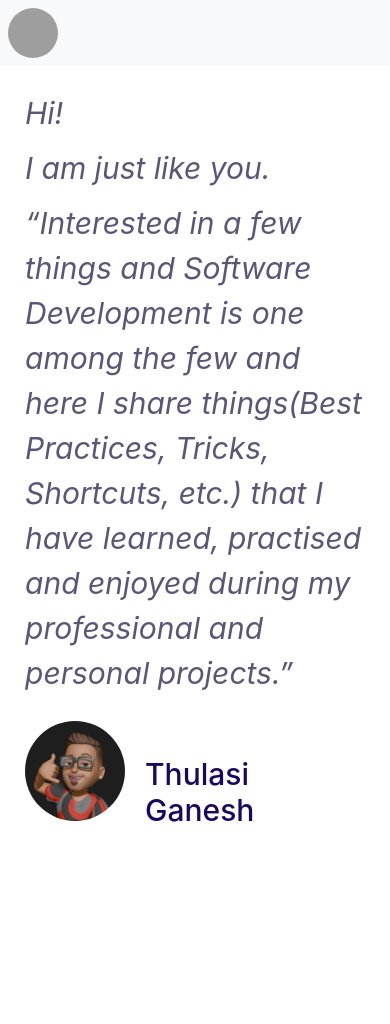
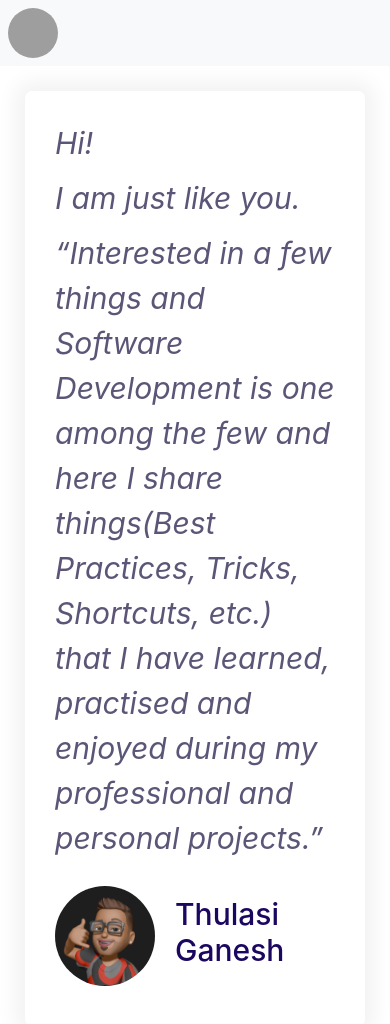
Before and after one commit to tganesh07/thulasi-ganesh.com, a React (Create React App) app: page / in a window 390 px wide. Shown: the top 1024 px of the page. Before the commit the page ends 888 px from the top, so only its background shows below. Built offline with nearby package versions, Linux system fonts and the light colour scheme; grey boxes are pictures that could not be loaded.

Commit message:
Wrapping up about-me section styling

```diff
--- a/src/styles/styles.css
+++ b/src/styles/styles.css
@@ -6,6 +6,7 @@
     --color-body: #918ca4;
     --color-border: #ccc;
     --border-radius: 30px;
+    --color-box-shadow: #f3f3f3;
 }
 
 *,
@@ -78,16 +79,17 @@ p {
 }
 
 /* About Me */
-.card {
+.about{
     border-radius: 7px;
-    box-shadow: 0 0 20px 10px #f3f3f3;
+    box-shadow: 0 0 20px 10px var(--color-box-shadow);
     overflow: hidden;
+    padding: 3rem;
 }
 
 .brand {
+    color: #5c5577;
     font-size: 3rem;
     font-style: italic;
-    color: #5c5577;
 }
 
 .brand__text::after {
@@ -103,7 +105,7 @@ p {
     padding: 25px 0;
 }
 
-/* Media Objects*/
+/* Author Signature*/
 .signature {
     display: flex;
     padding-top: 25px;
@@ -120,3 +122,11 @@ p {
 .signature__image {
     margin-top: -1rem;
 }
+
+@media screen and (max-width: 470px) {
+    .brand__author {
+        font-style: normal;
+        padding: 0;
+
+    }
+}
```
